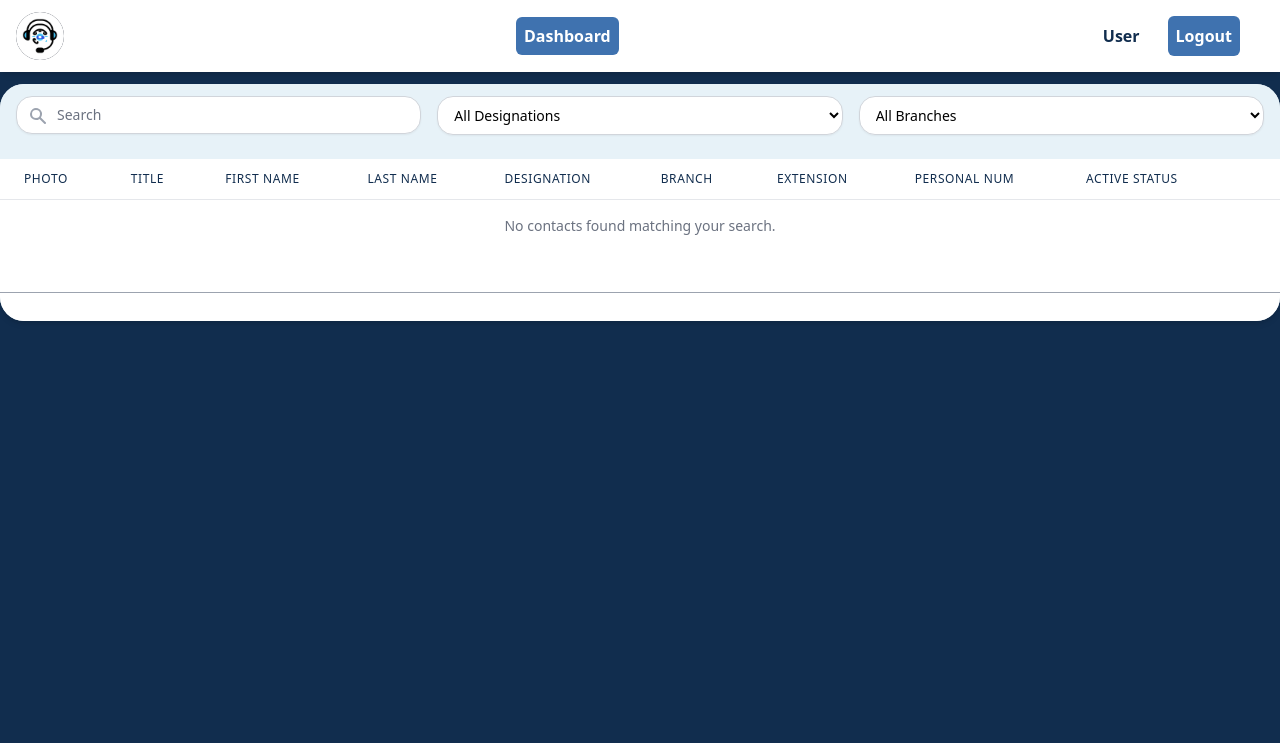
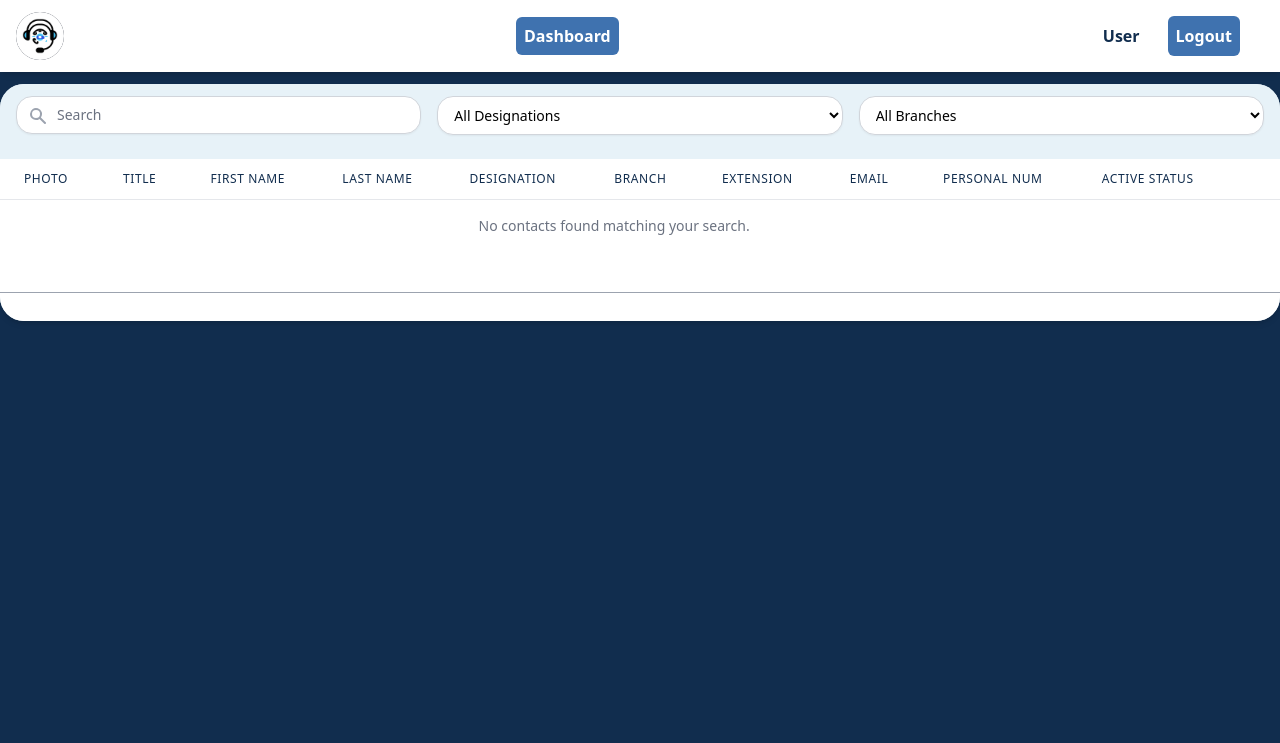
Before and after one commit to lahirujay99/call-management-system, a Laravel app: page /tp/dashboard in a window 1280 px wide. Shown: the top 743 px of the page. Run offline with Laravel 12, Linux system fonts and the light colour scheme; a user stored in the database is signed in; data comes from the database, SQL or seed files in the repository; data that the repository does not hold is empty; style sheets or scripts are compiled from the project's sources; parts of the project's set-up code (start-up, migrations or seed data) failed here and were passed over; some libraries are stand-ins or nearby versions.

Commit message:
added email field

```diff
--- a/app/Http/Controllers/ContactController.php
+++ b/app/Http/Controllers/ContactController.php
@@ -38,6 +38,7 @@ class ContactController extends Controller
             'designation_id' => ['required', 'integer', 'exists:designations,id'],
             'branch_id' => ['required', 'integer', 'exists:branches,id'],
             'extension_code' => ['nullable', 'string', 'max:10'],
+            'email' => ['nullable', 'email', 'max:255'],
             'personal_mobile' => ['required', 'string', 'min:10', 'max:12'],
             'personal_mobile_2' => ['nullable', 'string', 'min:10', 'max:12'],
             'personal_mobile_3' => ['nullable', 'string', 'min:10', 'max:12'],
@@ -159,6 +160,7 @@ class ContactController extends Controller
             'designation_id' => ['required', 'integer', 'exists:designations,id'],
             'branch_id' => ['required', 'integer', 'exists:branches,id'],
             'extension_code' => ['nullable', 'string', 'max:10'],
+            'email' => ['nullable', 'email', 'max:255'],
             'personal_mobile' => ['required', 'string', 'min:10', 'max:12'],
             'personal_mobile_2' => ['nullable', 'string', 'min:10', 'max:12'],
             'personal_mobile_3' => ['nullable', 'string', 'min:10', 'max:12'],
--- a/app/Models/Contact.php
+++ b/app/Models/Contact.php
@@ -21,6 +21,7 @@ class Contact extends Model
         'designation_id', // Changed from 'designation' to 'designation_id'
         'branch_id',
         'extension_code',
+        'email',
         'personal_mobile',
         'personal_mobile_2',
         'personal_mobile_3',
--- a/resources/views/dashboard.blade.php
+++ b/resources/views/dashboard.blade.php
@@ -146,6 +146,18 @@
                     <th scope="col"
                         class="px-2 sm:px-6 py-3 text-left text-xs font-medium text-[#112D4E] uppercase tracking-wider"> {{-- Reduced horizontal padding on smaller screens --}}
                         <a href="{{ route('dashboard', [
+                            'sortBy' => 'email',
+                            'sortDirection' => request('sortDirection') == 'asc' && request('sortBy') == 'email' ? 'desc' : 'asc',
+                            'search' => request('search'),
+                            'designation_filter' => request('designation_filter'),
+                            'branch_filter' => request('branch_filter')
+                        ]) }}">
+                            Email
+                        </a>
+                    </th>
+                    <th scope="col"
+                        class="px-2 sm:px-6 py-3 text-left text-xs font-medium text-[#112D4E] uppercase tracking-wider"> {{-- Reduced horizontal padding on smaller screens --}}
+                        <a href="{{ route('dashboard', [
                             'sortBy' => 'personal_mobile',
                             'sortDirection' => request('sortDirection') == 'asc' && request('sortBy') == 'personal_mobile' ? 'desc' : 'asc',
                             'search' => request('search'),
@@ -199,6 +211,9 @@
                         </td>
                         <td class="px-2 sm:px-6 py-4 whitespace-nowrap text-sm text-gray-500"> {{-- Reduced horizontal padding on smaller screens --}}
                             {{ $contact->extension_code }}
+                        </td>
+                        <td class="px-2 sm:px-6 py-4 whitespace-nowrap text-sm text-gray-500"> {{-- Reduced horizontal padding on smaller screens --}}
+                            {{ $contact->email }}
                         </td>
                         <td class="px-2 sm:px-6 py-4 whitespace-nowrap text-sm text-gray-500">
                             {{ $contact->personal_mobile }}<br>
@@ -320,15 +335,27 @@
 
                                     {{-- Extension Code Input Row --}}
                                     <div
-                                        class="mb-4 sm:grid sm:grid-cols-[1fr_4fr] sm:gap-4 sm:border sm:border-gray-300 sm:rounded-md"> {{-- Desktop styles conditional --}}
+                                        class="mb-4 sm:grid sm:grid-cols-[1fr_4fr] sm:gap-4 sm:border sm:border-gray-300 sm:rounded-md">
                                         <label for="edit_extension_code"
                                                class="block py-3 px-3 text-gray-600 text-sm font-medium text-left leading-tight pr-2 sm:border-b-0">Extension
-                                            Code</label> {{-- Remove bottom border on desktop --}}
-                                        <div class="sm:border-l sm:border-gray-300"> {{-- Border only on desktop --}}
+                                            Code</label>
+                                        <div class="sm:border-l sm:border-gray-300">
                                             <input type="text" id="edit_extension_code" name="extension_code"
                                                    class="shadow-sm py-3 px-3 block w-full sm:text-sm text-black placeholder-black border-none sm:rounded-r-md bg-white focus:outline-none"
                                                    autocomplete="off"
-                                                   onpaste="return false;"> {{-- Rounded right only on desktop --}}
+                                                   onpaste="return false;">
+                                        </div>
+                                    </div>
+
+                                    {{-- Email Input Row --}}
+                                    <div
+                                        class="mb-4 sm:grid sm:grid-cols-[1fr_4fr] sm:gap-4 sm:border sm:border-gray-300 sm:rounded-md">
+                                        <label for="edit_email"
+                                               class="block py-3 px-3 text-gray-600 text-sm font-medium text-left leading-tight pr-2 sm:border-b-0">Email</label>
+                                        <div class="sm:border-l sm:border-gray-300">
+                                            <input type="email" id="edit_email" name="email"
+                                                   class="shadow-sm py-3 px-3 block w-full sm:text-sm text-black placeholder-black border-none sm:rounded-r-md bg-white focus:outline-none"
+                                                   autocomplete="off">
                                         </div>
                                     </div>
 
@@ -702,6 +729,7 @@
                         document.getElementById('edit_personal_mobile').value = contactData.personal_mobile;
                         document.getElementById('edit_personal_mobile_2').value = contactData.personal_mobile_2 || '';
                         document.getElementById('edit_personal_mobile_3').value = contactData.personal_mobile_3 || '';
+                        document.getElementById('edit_email').value = contactData.email || ''; // Set email field
                         document.getElementById('edit_active_status').value = contactData.active_status;
 
                         // Reset image fields
@@ -792,7 +820,8 @@
                             rowToUpdate.cells[5].textContent = document.querySelector('#edit_branch_id option:checked').textContent;
                             rowToUpdate.cells[6].textContent = formData.get('extension_code');
                             rowToUpdate.cells[7].textContent = formData.get('personal_mobile');
-                            rowToUpdate.cells[8].textContent = formData.get('active_status').replace('_', ' ');
+                            rowToUpdate.cells[8].textContent = formData.get('email'); // Update email column
+                            rowToUpdate.cells[9].textContent = formData.get('active_status').replace('_', ' ');
 
                             const cell = rowToUpdate.cells[7];
 
```
Also changed, not shown: resources/views/contacts/create.blade.php (+12 -0 lines), database/migrations/2025_04_30_070946_add_email_to_contacts_table.php (added).
